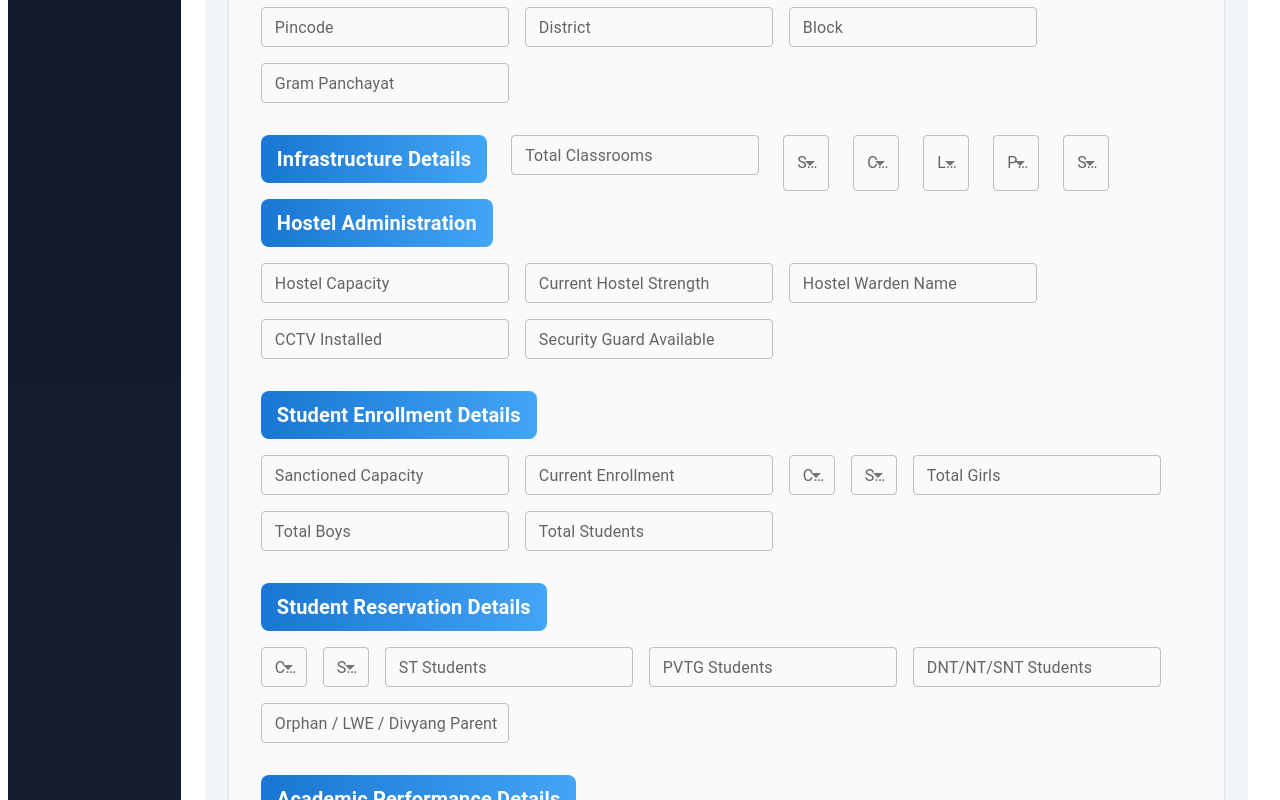
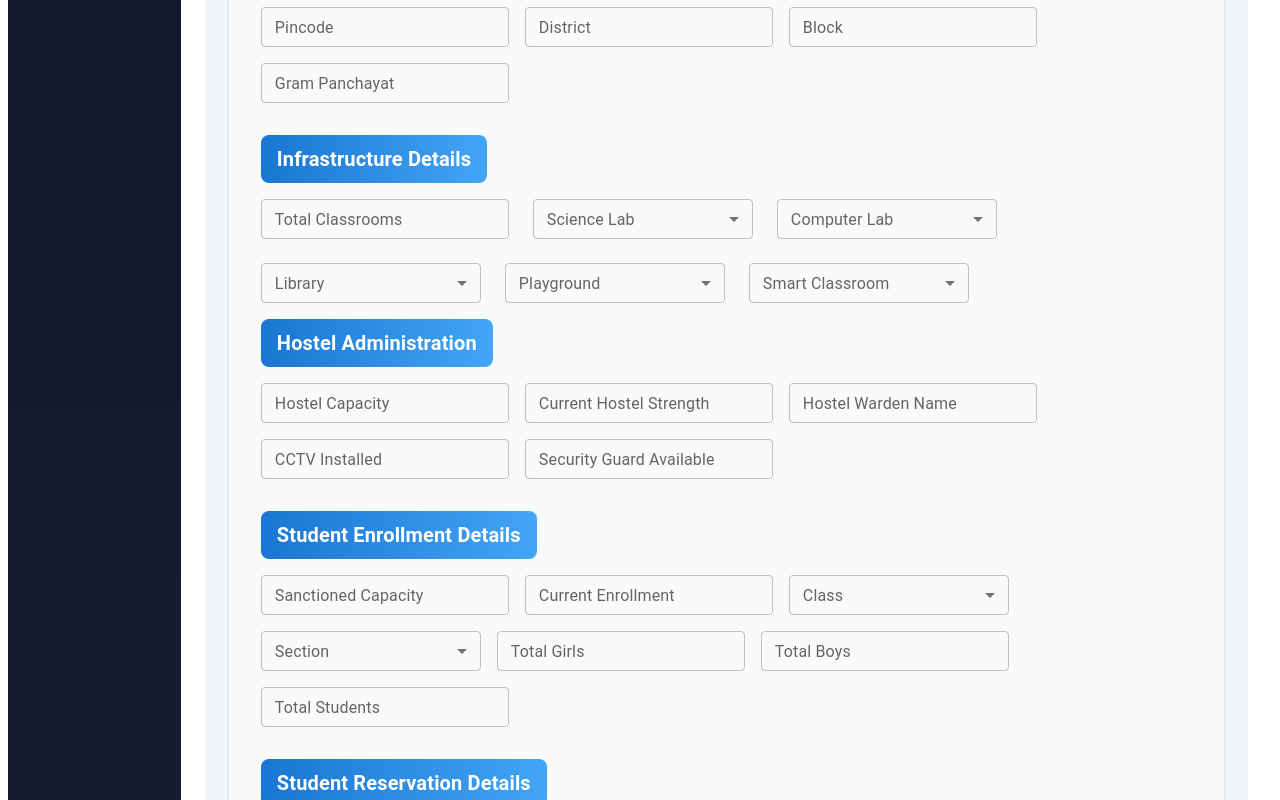
Before and after one commit to dipadeka/Asset_Tracking, a React (Vite) app: page /dashboard/EMRS in a window 1280 px wide. Shown: the part 660-1460 px from the top of the page. Built offline with nearby package versions, Linux system fonts and the light colour scheme.

Commit message:
update: style chnages

```diff
--- a/src/pages/EMRSForm.jsx
+++ b/src/pages/EMRSForm.jsx
@@ -742,6 +742,8 @@ const EMRSForm = () => {
                   Infrastructure Details
                 </Typography>
               </Grid>
+            </Grid>
+            <Grid container spacing={3}>
               <Grid item xs={12} sm={6} md={3}>
                 <Controller
                   name="totalClassrooms"
@@ -764,7 +766,14 @@ const EMRSForm = () => {
                   control={control}
                   defaultValue=""
                   render={({ field }) => (
-                    <TextField {...field} select label="Science Lab" fullWidth>
+                    <TextField
+                      {...field}
+                      select
+                      label="Science Lab"
+                      size="small"
+                      sx={{ minWidth: 220 }}
+                      fullWidth
+                    >
                       <MenuItem value="Yes">Yes</MenuItem>
                       <MenuItem value="No">No</MenuItem>
                     </TextField>
@@ -778,7 +787,14 @@ const EMRSForm = () => {
                   control={control}
                   defaultValue=""
                   render={({ field }) => (
-                    <TextField {...field} select label="Computer Lab" fullWidth>
+                    <TextField
+                      {...field}
+                      select
+                      label="Computer Lab"
+                      size="small"
+                      sx={{ minWidth: 220 }}
+                      fullWidth
+                    >
                       <MenuItem value="Yes">Yes</MenuItem>
                       <MenuItem value="No">No</MenuItem>
                     </TextField>
@@ -792,7 +808,14 @@ const EMRSForm = () => {
                   control={control}
                   defaultValue=""
                   render={({ field }) => (
-                    <TextField {...field} select label="Library" fullWidth>
+                    <TextField
+                      {...field}
+                      select
+                      label="Library"
+                      size="small"
+                      sx={{ minWidth: 220 }}
+                      fullWidth
+                    >
                       <MenuItem value="Yes">Yes</MenuItem>
                       <MenuItem value="No">No</MenuItem>
                     </TextField>
@@ -806,7 +829,14 @@ const EMRSForm = () => {
                   control={control}
                   defaultValue=""
                   render={({ field }) => (
-                    <TextField {...field} select label="Playground" fullWidth>
+                    <TextField
+                      {...field}
+                      select
+                      label="Playground"
+                      size="small"
+                      sx={{ minWidth: 220 }}
+                      fullWidth
+                    >
                       <MenuItem value="Yes">Yes</MenuItem>
                       <MenuItem value="No">No</MenuItem>
                     </TextField>
@@ -824,6 +854,8 @@ const EMRSForm = () => {
                       {...field}
                       select
                       label="Smart Classroom"
+                      size="small"
+                      sx={{ minWidth: 220 }}
                       fullWidth
                     >
                       <MenuItem value="Yes">Yes</MenuItem>
@@ -834,7 +866,7 @@ const EMRSForm = () => {
               </Grid>
             </Grid>
             {/* ================= HOSTEL ADMINISTRATION SECTION ================= */}
-            <Grid container spacing={2}>
+            <Grid container spacing={2} sx={{mt:2}}>
               <Grid item xs={12}>
                 <Typography
                   variant="h6"
@@ -927,6 +959,7 @@ const EMRSForm = () => {
                         InputProps={{
                           readOnly: fieldItem.readOnly || false,
                         }}
+                        sx={{ minWidth: 220 }}
                       >
                         {fieldItem.options &&
                           fieldItem.options.map((option) => (
@@ -973,6 +1006,7 @@ const EMRSForm = () => {
                         label={fieldItem.label}
                         fullWidth
                         size="small"
+                        sx={{minWidth:220}}
                         type={fieldItem.type || "text"}
                         select={!!fieldItem.options}
                         error={!!error}
@@ -1057,6 +1091,7 @@ const EMRSForm = () => {
                       label="Year"
                       fullWidth
                       size="small"
+                      sx={{minWidth:220}}
                       onChange={(e) => {
                         const updated = [...dropoutRows];
                         updated[index].year = e.target.value;
@@ -1402,6 +1437,8 @@ const EMRSForm = () => {
                     <TextField
                       select
                       fullWidth
+                      size="small"
+                      sx={{ minWidth: 220 }}
                       label={field.label}
                       {...register(field.name)}
                     >
@@ -1416,6 +1453,7 @@ const EMRSForm = () => {
                     <TextField
                       fullWidth
                       type={field.type}
+                      size="small"
                       label={field.label}
                       {...register(field.name)}
                       InputProps={{ readOnly: field.readOnly }}
@@ -1479,6 +1517,8 @@ const EMRSForm = () => {
                     <TextField
                       select
                       fullWidth
+                      size="small"
+                      sx={{ minWidth: 220 }}
                       label={field.label}
                       {...register(field.name)}
                     >
@@ -1492,6 +1532,7 @@ const EMRSForm = () => {
                   ) : (
                     <TextField
                       fullWidth
+                      size="small"
                       type={field.type}
                       label={field.label}
                       {...register(field.name)}
```
